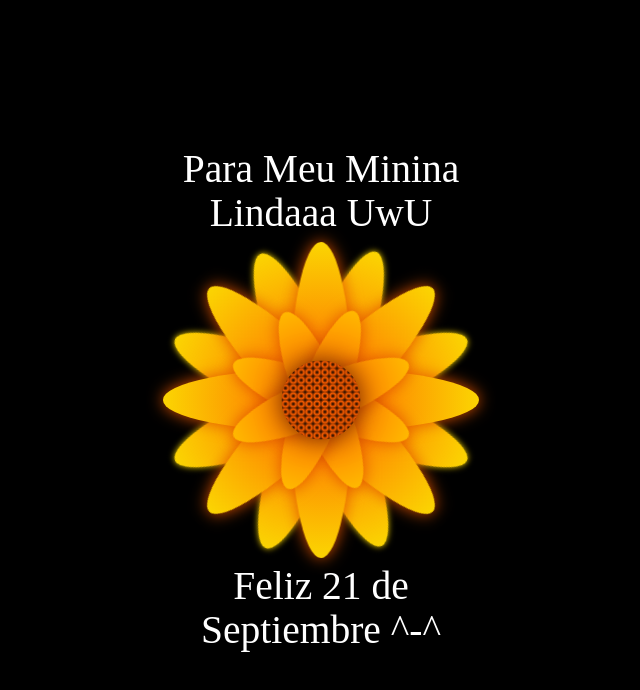
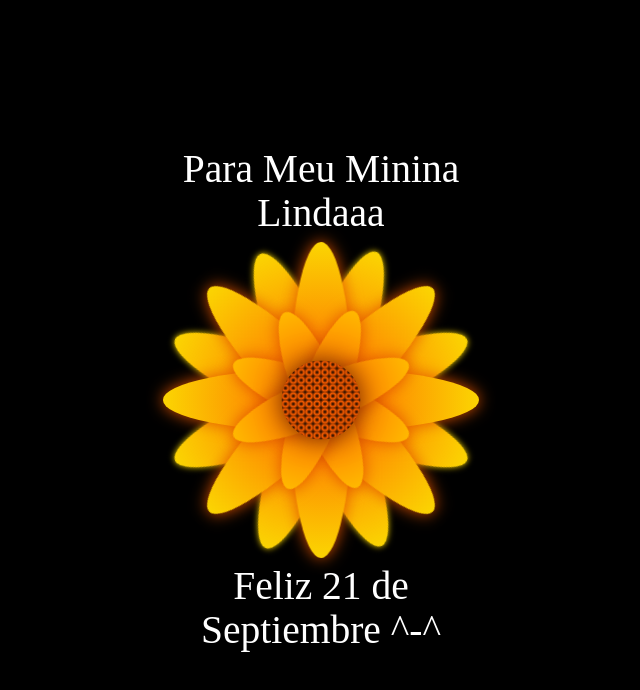
Before and after one commit to wilborda7-bot/wilborda7-bot.github.io, a plain HTML site: page index.html in a window 1280 px wide. Shown: the whole page, without its empty margins (319-959 px from the left). Drawn offline with Linux system fonts and the light colour scheme.

Commit message:
Update index.html

```diff
--- a/index.html
+++ b/index.html
@@ -8,7 +8,7 @@
 <body>
 
 <div class="flower">
-    <div class="text-above">Para Meu Minina Lindaaa UwU</div>
+    <div class="text-above">Para Meu Minina Lindaaa</div>
     <div class="mid">
     </div>
     <div class="Petal1 p1">
```
